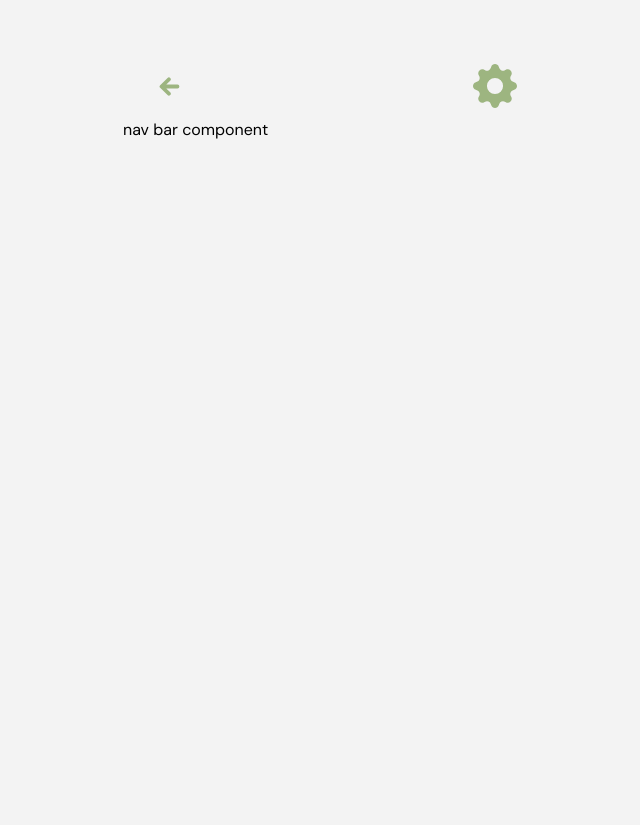
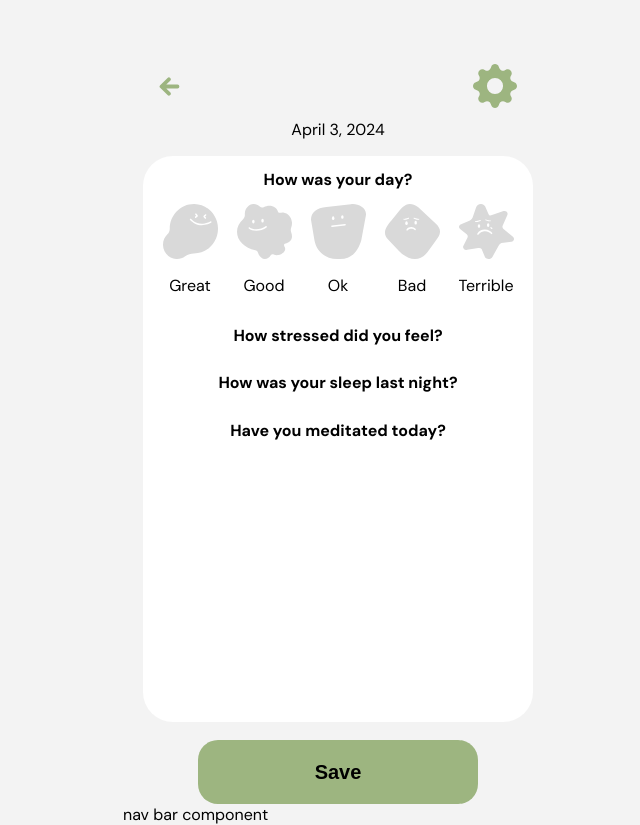
Before and after one commit to ohmaruko/Tranquify, a Next.js app: page /mood01 in a window 1280 px wide. Shown: the whole page, without its empty margins (302-942 px from the left). Before the commit the page ends 800 px from the top, so only its background shows below. Built offline with nearby package versions, Linux system fonts and the light colour scheme.

Commit message:
build mood01 page with four quiz components

```diff
--- /dev/null
+++ b/components/Quiz01/Quiz01.module.css
@@ -0,0 +1,16 @@
+.moodsContainer {
+    display: flex;
+    flex-direction: column;
+}
+.moods {
+    display: flex;
+    flex-direction: row;
+    gap: 19px;
+}
+.simgleLabel {
+    width: 55px;
+}
+.simgleLabel p {
+    text-align: center;
+    font-size: var(--font-body);
+}
--- /dev/null
+++ b/components/Quiz01/index.js
@@ -0,0 +1,53 @@
+import Image from "next/image";
+import styles from './Quiz01.module.css';
+import { useState } from "react";
+
+export default function Quiz01({
+    quiz01Score
+}) {
+    const moodsGrey = ['/images/great-icon-grey.svg', '/images/good-icon-grey.svg', '/images/ok-icon-grey.svg', '/images/bad-icon-grey.svg', '/images/terrible-icon-grey.svg']
+    const moodsColour = ['/images/great-icon.svg', '/images/good-icon.svg', '/images/ok-icon.svg', '/images/bad-icon.svg', '/images/terrible-icon.svg']
+    const labels = ['Great', 'Good', 'Ok', 'Bad', 'Terrible']
+    const altText = ['Great Icon', 'Good Icon', 'Ok Icon', 'Bad Icon', 'Terrible Icon']
+    const scores = [5, 4, 3, 2, 1]
+
+    const [indexSelected, setIndexSelected] = useState();
+
+    return(
+        <div className={styles.moodsContainer}>
+            <div className={styles.moods}>
+                {
+                    moodsGrey.map((icons, index) => {
+                        return(
+                            <Image
+                                key={index}
+                                src={index === indexSelected? moodsColour[index]:icons}
+                                alt={altText[index]}
+                                width={55} height={55}
+                                onClick= {() => {
+                                    setIndexSelected(index);
+                                    if(index === indexSelected) {
+                                        quiz01Score(scores[index]);
+                                    };
+                                }}
+                            />
+                        )
+                    }
+                    )
+                }
+            </div>
+            <div className={styles.moods}>
+                {
+                    labels.map((label) => {
+                        return(
+                            <div className={styles.simgleLabel}>
+                                <p>{label}</p>
+                            </div>
+                        )
+                    }
+                    )
+                }
+            </div>
+        </div>
+    )
+}
--- /dev/null
+++ b/components/Quiz02/index.js
@@ -0,0 +1,6 @@
+export default function Quiz02() {
+    return(
+        <>
+        </>
+    )
+}
--- /dev/null
+++ b/components/Quiz03/index.js
@@ -0,0 +1,6 @@
+export default function Quiz03() {
+    return(
+        <>
+        </>
+    )
+}
--- /dev/null
+++ b/components/Quiz04/index.js
@@ -0,0 +1,6 @@
+export default function Quiz04() {
+    return(
+        <>
+        </>
+    )
+}
--- a/pages/mood01.js
+++ b/pages/mood01.js
@@ -1,13 +1,43 @@
 import styles from '../styles/mood01.module.css';
 import TopBar from '@/components/TopBar';
+import GreenButton from '@/components/GreenButton';
+import Quiz01 from '@/components/Quiz01';
+import Quiz02 from '@/components/Quiz02';
+import Quiz03 from '@/components/Quiz03';
+import Quiz04 from '@/components/Quiz04';
+import { useState } from 'react';
 
 export default function Mood01() {
-
+    const [scoreOne, setScoreOne] = useState(0);
+    const totalScore = scoreOne;
+    // ??? have to click on button twice to store score
+    console.log(scoreOne);
     return(
         <>
             <div className={styles.container}>
                 <TopBar backButton={true} link='homePage'/>
-
+                <div className={styles.moodContainer}>
+                    <div className={styles.date}>April 3, 2024</div>
+                    <div className={styles.quizContainer}>
+                        <div className={styles.singleQuiz}>
+                            <h2>How was your day?</h2>
+                            <Quiz01 quiz01Score={(score) => setScoreOne(score)}/>
+                        </div>
+                        <div className={styles.singleQuiz}>
+                            <h2>How stressed did you feel?</h2>
+                            <Quiz02 />
+                        </div>
+                        <div className={styles.singleQuiz}>
+                            <h2>How was your sleep last night?</h2>
+                            <Quiz03 />
+                        </div>
+                        <div className={styles.singleQuiz}>
+                            <h2>Have you meditated today?</h2>
+                            <Quiz04 />
+                        </div>
+                    </div>
+                    <GreenButton greenButtonText='Save' greenButtonLink='#'/>
+                </div>
                 <div>nav bar component</div>
             </div>
         </>
--- a/styles/mood01.module.css
+++ b/styles/mood01.module.css
@@ -0,0 +1,19 @@
+.moodContainer {
+    display: flex;
+    flex-direction: column;
+    align-items: center;
+}
+.quizContainer {
+    display: flex;
+    flex-direction: column;
+    align-items: center;
+    margin: 16px 20px 18px;
+    background-color: var(--white);
+    border-radius: 30px;
+    width: 390px;
+    height: 566px;
+}
+.singleQuiz h2 {
+    font-size: var(--dont-subheading);
+    text-align: center;
+}
```
